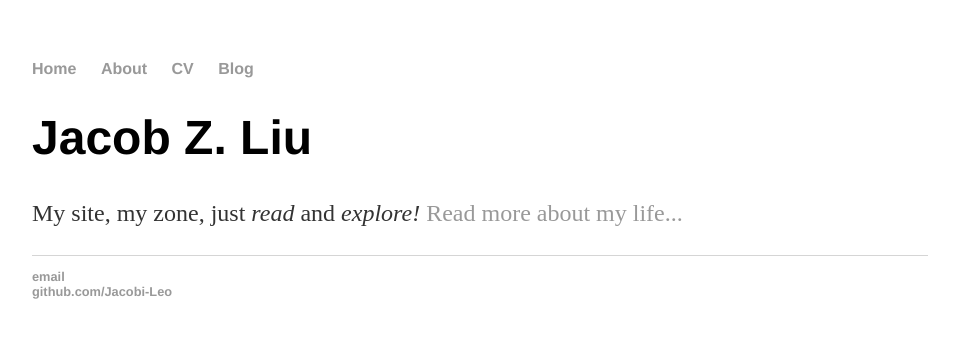
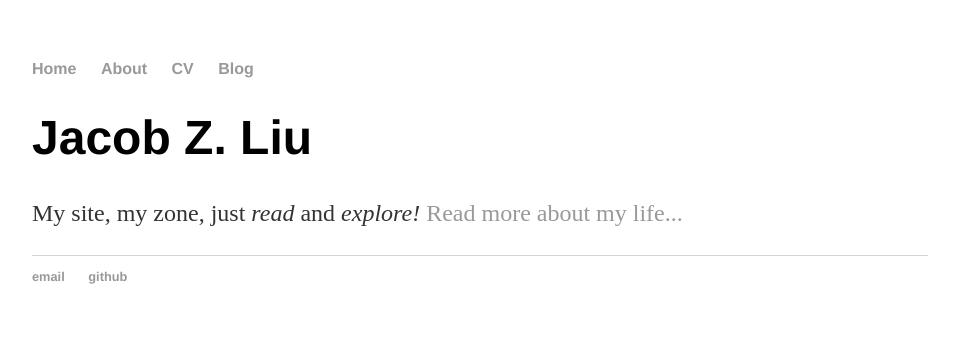
Before and after one commit to jacob-zyl/jacob-zyl.github.io, a Jekyll site: the page built from index.html, in a window 1280 px wide. Shown: the top 338 px of the page, without its empty margins (160-1119 px from the left). Built offline with Jekyll 4.4.1, drawn with Linux system fonts in a browser that asks for light colours.

Commit message:
Update default.html

```diff
--- a/_layouts/default.html
+++ b/_layouts/default.html
@@ -22,8 +22,7 @@
 			<footer>
 	    		<ul>
 	        		<li><a href="mailto:liuzeyu271828@gmail.com">email</a></li>
-				<br>
-	        		<li><a href="https://github.com/Jacobi-Leo">github.com/Jacobi-Leo</a></li>
+	        		<li><a href="https://github.com/Jacobi-Leo">github</a></li>
 				</ul>
 			</footer>
 		</body>
```
